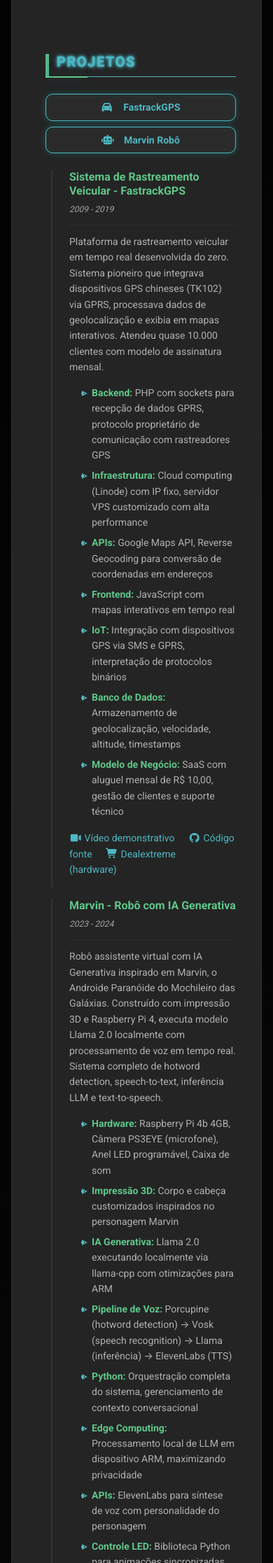
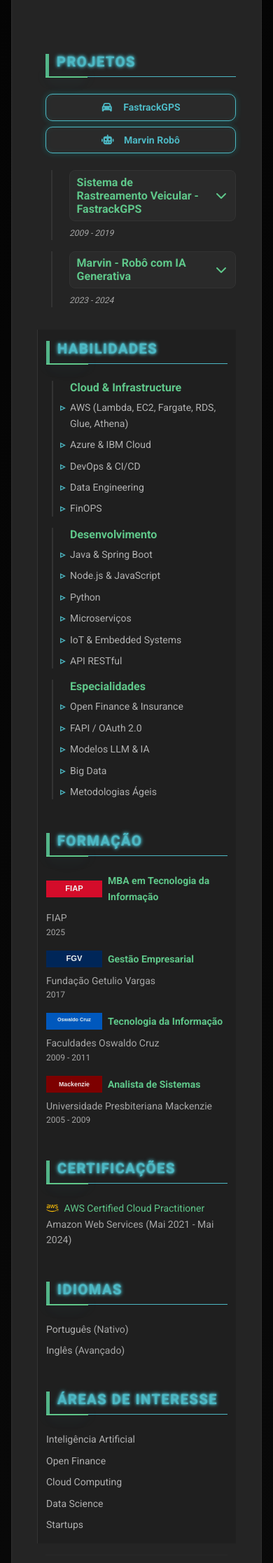
Before and after one commit to marvinmvns/cv2, a Jekyll site: the page index.html, which Jekyll copies as it is, in a window 390 px wide. Shown: the part 2952-5185 px from the top of the page at 70% size. Built offline with Jekyll 4.4.1, drawn with Linux system fonts in a browser that asks for light colours; nearby versions of some CDN libraries; library files that are not in the unit come from our copies; some of the changed text lies outside the part shown.

Commit message:
feat: restore project toggle functionality with expand/collapse buttons
- Restore toggle buttons in project titles with chevron icons
- Add aria-controls and aria-expanded attributes for accessibility
- Implement CSS animations for smooth slide up/down transitions
- Add chevron rotation animation when projects expand/collapse
- Style project toggle buttons to match cyberpunk theme
- Projects now start collapsed and can be expanded individually
- Quick action buttons at top open corresponding project sections

🤖 Generated with [Claude Code](https://claude.com/claude-code)

Co-Authored-By: Claude <noreply@anthropic.com>

```diff
--- a/assets/css/cyberpunk-theme.css
+++ b/assets/css/cyberpunk-theme.css
@@ -477,6 +477,7 @@ i.fas, i.fab, i.far {
         inset 0 0 10px rgba(0, 255, 255, 0.05);
     position: relative;
     overflow: hidden;
+    cursor: pointer;
 }
 
 .projects-buttons-container button::before {
@@ -511,6 +512,74 @@ i.fas, i.fab, i.far {
     font-size: 16px;
 }
 
+/* Botões de toggle dos projetos */
+.item-title button {
+    background: none;
+    border: none;
+    color: var(--accent-neon) !important;
+    font-weight: 600;
+    font-size: inherit;
+    padding: 0;
+    text-align: left;
+    width: 100%;
+    cursor: pointer;
+    display: flex;
+    align-items: center;
+    justify-content: space-between;
+    transition: all 0.3s ease;
+}
+
+.item-title button:hover {
+    color: var(--accent-cyan) !important;
+}
+
+/* Chevron do projeto */
+.project-caret {
+    margin-left: 0.5rem;
+    transition: transform 0.3s ease;
+    display: inline-block;
+}
+
+.item-title button[aria-expanded="true"] .project-caret {
+    transform: rotate(180deg);
+}
+
+/* Animação de slide para projetos */
+.project-details {
+    overflow: hidden;
+    transition: all 0.3s ease;
+}
+
+.project-details.slide-down {
+    animation: slideDown 0.3s ease-out forwards;
+}
+
+.project-details.slide-up {
+    animation: slideUp 0.3s ease-out forwards;
+}
+
+@keyframes slideDown {
+    from {
+        opacity: 0;
+        max-height: 0;
+    }
+    to {
+        opacity: 1;
+        max-height: 3000px;
+    }
+}
+
+@keyframes slideUp {
+    from {
+        opacity: 1;
+        max-height: 3000px;
+    }
+    to {
+        opacity: 0;
+        max-height: 0;
+    }
+}
+
 /* Responsividade - mantém o tema em mobile */
 @media (max-width: 768px) {
     .resume-header {
--- a/index.html
+++ b/index.html
@@ -177,10 +177,15 @@
 
 									<div class="item mb-3 project-card">
 										<div class="item-heading row align-items-center mb-2">
-											<h4 class="item-title col-12 col-md-8 col-lg-8 mb-2 mb-md-0">Sistema de Rastreamento Veicular - FastrackGPS</h4>
+											<h4 class="item-title col-12 col-md-8 col-lg-8 mb-2 mb-md-0">
+												<button aria-expanded="false" aria-controls="project-fastrackgps">
+													Sistema de Rastreamento Veicular - FastrackGPS
+													<span class="project-caret" aria-hidden="true"><i class="fas fa-chevron-down"></i></span>
+												</button>
+											</h4>
 											<div class="item-meta col-12 col-md-4 col-lg-4 text-muted text-start text-md-end">2009 - 2019</div>
 										</div>
-										<div id="project-fastrackgps" class="item-content project-details">
+										<div id="project-fastrackgps" class="item-content project-details" hidden>
 										<div class="project-details-wrapper">
 										<p>Plataforma de rastreamento veicular em tempo real desenvolvida do zero. Sistema pioneiro que integrava dispositivos GPS chineses (TK102) via GPRS, processava dados de geolocalização e exibia em mapas interativos. Atendeu quase 10.000 clientes com modelo de assinatura mensal.</p>
 										<ul class="resume-list">
@@ -203,10 +208,15 @@
 
 									<div class="item mb-3 project-card">
 										<div class="item-heading row align-items-center mb-2">
-											<h4 class="item-title col-12 col-md-8 col-lg-8 mb-2 mb-md-0">Marvin - Robô com IA Generativa</h4>
+											<h4 class="item-title col-12 col-md-8 col-lg-8 mb-2 mb-md-0">
+												<button aria-expanded="false" aria-controls="project-marvin">
+													Marvin - Robô com IA Generativa
+													<span class="project-caret" aria-hidden="true"><i class="fas fa-chevron-down"></i></span>
+												</button>
+											</h4>
 											<div class="item-meta col-12 col-md-4 col-lg-4 text-muted text-start text-md-end">2023 - 2024</div>
 										</div>
-										<div id="project-marvin" class="item-content project-details">
+										<div id="project-marvin" class="item-content project-details" hidden>
 										<div class="project-details-wrapper">
 										<p>Robô assistente virtual com IA Generativa inspirado em Marvin, o Androide Paranóide do Mochileiro das Galáxias. Construído com impressão 3D e Raspberry Pi 4, executa modelo Llama 2.0 localmente com processamento de voz em tempo real. Sistema completo de hotword detection, speech-to-text, inferência LLM e text-to-speech.</p>
 										<ul class="resume-list">
```
Also changed, not shown: assets/images/resume-profile.png (deleted).
